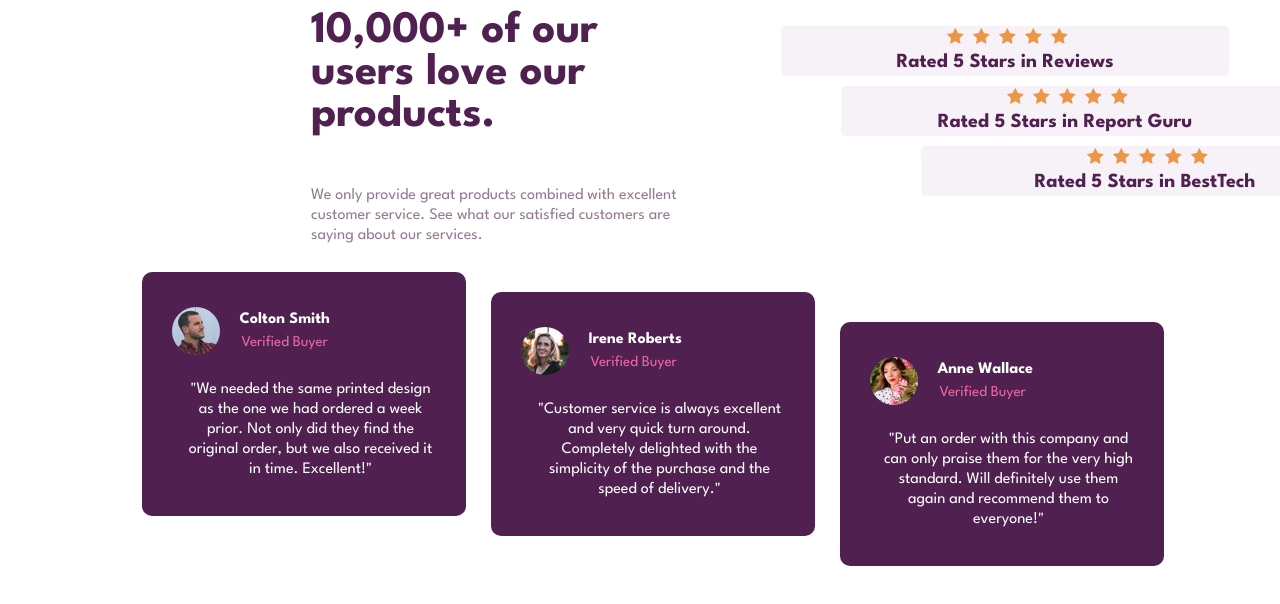
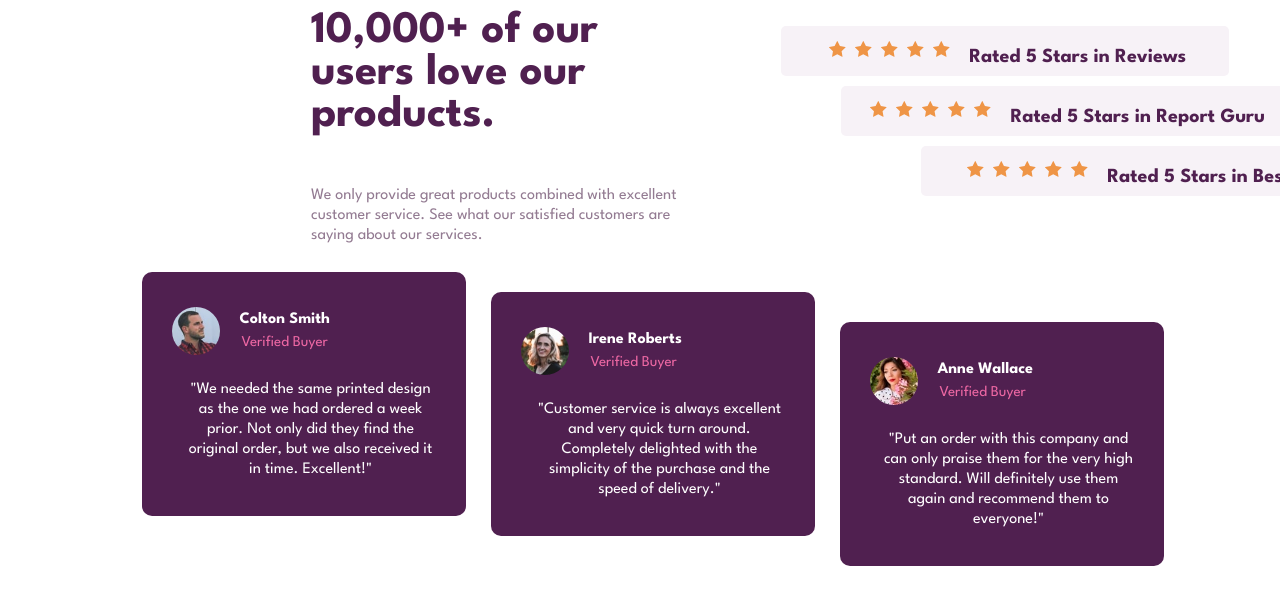
Before and after one commit to perca1994/social-proof-section-master, a plain HTML site: page index.html in a window 1280 px wide. Shown: the top 604 px of the page. Drawn offline with Linux system fonts and the light colour scheme.

Commit message:
Add files via upload

```diff
--- a/index.html
+++ b/index.html
@@ -24,22 +24,22 @@
   </main>
 
   <div class="cont-start">
-    <div class="star" id="reviews">
+    <figure class="star" id="reviews">
     <img src="images/icon-star.svg" alt aria-hidden="true">
     <img src="images/icon-star.svg" alt aria-hidden="true">
     <img src="images/icon-star.svg" alt aria-hidden="true">
     <img src="images/icon-star.svg" alt aria-hidden="true">
     <img src="images/icon-star.svg" alt aria-hidden="true">
     <h2>Rated 5 Stars in Reviews</h2>
-  </div>
-  <div class="star" id="guru">
+    </figure>
+  <figure class="star" id="guru">
     <img src="images/icon-star.svg" alt aria-hidden="true">
     <img src="images/icon-star.svg" alt aria-hidden="true">
     <img src="images/icon-star.svg" alt aria-hidden="true">
     <img src="images/icon-star.svg" alt aria-hidden="true">
     <img src="images/icon-star.svg" alt aria-hidden="true">
     <h2>Rated 5 Stars in Report Guru</h2>
-  </div>
+  </figure>
   <div class="star" id="BestTech">
     <img src="images/icon-star.svg" alt aria-hidden="true">
     <img src="images/icon-star.svg" alt aria-hidden="true">
@@ -49,7 +49,7 @@
     <h2>Rated 5 Stars in BestTech</h2>
   </div>
 </div>
-<div class="container">
+<div class="container" role="contentinfo">
   <article id="colton">
     <img src="images/image-colton.jpg" alt aria-hidden="true">
   <h2>Colton Smith</h2>
--- a/styles.css
+++ b/styles.css
@@ -137,9 +137,16 @@ article p{
       height: 50px;
       margin-bottom: 5px;
       margin-top: 5px;
+      display: inline-block;
     }
     .star img{
-        margin-top: 2px;
+        margin-top: 15px;
+        display: inline;
+    }
+    .star h2{
+        margin-top: 12px;
+        margin-left:15px;
+        display: inline;
     }
      #reviews{
         float: left;
```
